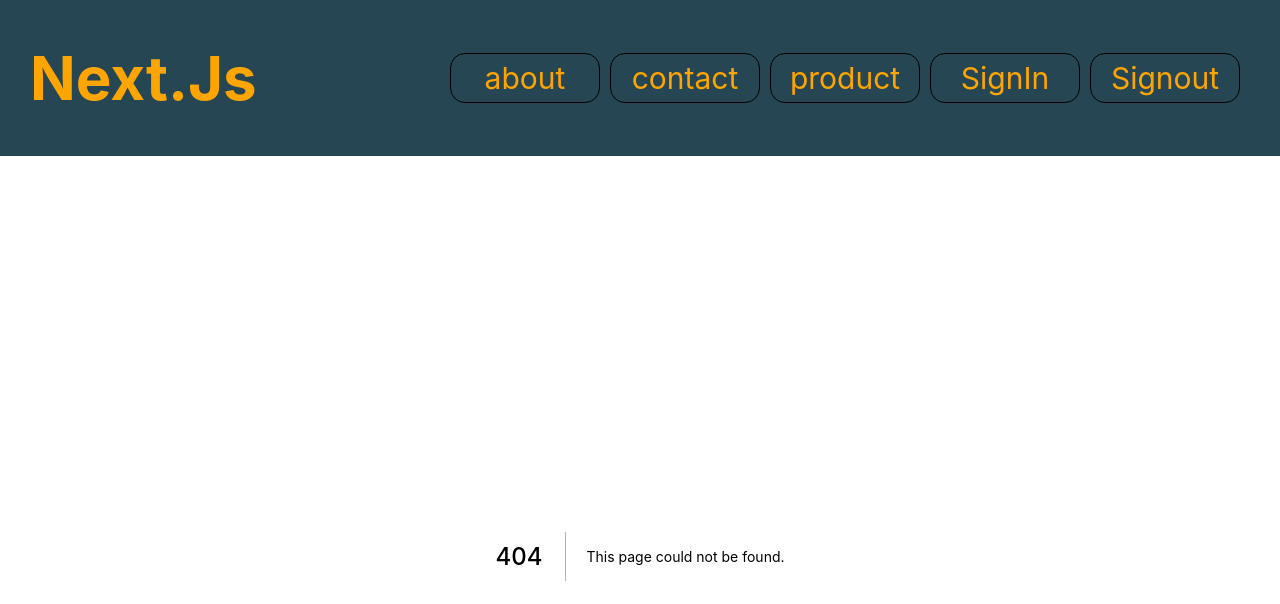
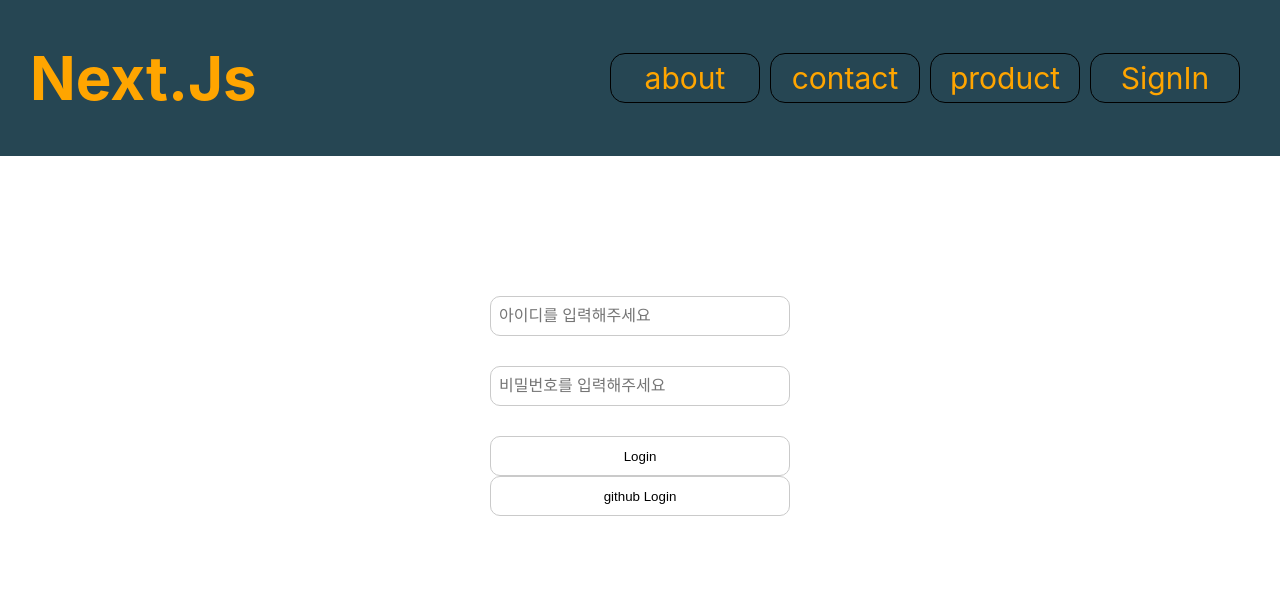
Before and after one commit to jungdeokwoo/next-playground, a Next.js app: page /login in a window 1280 px wide. Before the commit this address had no page. Shown: the top 604 px of the page. Built offline with nearby package versions, Linux system fonts and the light colour scheme; no server answers.

Commit message:
[ADD]custom Login
로그인페이지 따로 구현하기

```diff
--- a/components/Header.js
+++ b/components/Header.js
@@ -1,16 +1,17 @@
 import Link from 'next/link'
 import styled from 'styled-components'
-import { signIn, signOut } from 'next-auth/react'
+import { signOut, useSession } from 'next-auth/react'
 import { useRouter } from 'next/router'
 
 const Header = () => {
   const router = useRouter()
-  const signInHandler = () => {
-    signIn()
-  }
+  const session = useSession()
+
+  console.log(session)
 
   const signOutHandler = () => {
-    signOut('github')
+    signOut()
+    // signOut({ callbackUrl: 'http://localhost:3000/contact' })
   }
 
   return (
@@ -32,8 +33,14 @@ const Header = () => {
             <a>product</a>
           </Link>
         </Listitem>
-        <Listitem onClick={signInHandler}>SignIn</Listitem>
-        <Listitem onClick={signOutHandler}>Signout</Listitem>
+        {!session.data && (
+          <Listitem>
+            <Link href="/login">
+              <a>SignIn</a>
+            </Link>
+          </Listitem>
+        )}
+        {session.data && <Listitem onClick={signOutHandler}>Signout</Listitem>}
       </NavList>
     </HeaderTitle>
   )
--- a/pages/_app.js
+++ b/pages/_app.js
@@ -7,6 +7,7 @@ function MyApp({ Component, pageProps: { session, ...pageProps } }) {
   if (Component.getLayout) {
     return Component.getLayout(
       <SessionProvider session={session}>
+        <Header />
         <Component {...pageProps} />
       </SessionProvider>,
     )
@@ -21,8 +22,8 @@ function MyApp({ Component, pageProps: { session, ...pageProps } }) {
         <meta name="description" content="넥스트 연습해보기" />
       </Head>
       <GlobalStyles />
-      <Header />
       <SessionProvider session={session}>
+        <Header />
         <Component {...pageProps} />
       </SessionProvider>
     </>
--- a/pages/about.js
+++ b/pages/about.js
@@ -58,7 +58,6 @@ About.getLayout = function getLayout(page) {
       <Head>
         <title>AboutPage</title>
       </Head>
-      <Header />
       {page}
       <Footer />
     </>
--- a/pages/contact.js
+++ b/pages/contact.js
@@ -38,7 +38,6 @@ Contact.getLayout = function getLayout(page) {
       <Head>
         <title>Contact Page</title>
       </Head>
-      <Header />
       {page}
       <Footer />
     </>
--- /dev/null
+++ b/pages/login.js
@@ -0,0 +1,79 @@
+import { getProviders, signIn } from 'next-auth/react'
+import { useRouter } from 'next/router'
+import { useState } from 'react'
+
+const Login = () => {
+  const [userId, setUserId] = useState('')
+  const [userPassword, setUserPassword] = useState('')
+  const router = useRouter()
+  const providers = getProviders()
+
+  const loginHandler = async () => {
+    const status = await signIn('creditLogin', {
+      redirect: false,
+      username: userId,
+      password: userPassword,
+      callbackUrl: 'http://localhost:3000/about',
+    })
+    const provid = await getProviders()
+    console.log(provid)
+    if (status.ok) router.push('/')
+  }
+
+  const githubHandler = async () => {
+    signIn('githubLogin')
+  }
+
+  return (
+    <>
+      <div>
+        <input
+          type="text"
+          onChange={({ target }) => {
+            setUserId(target.value)
+          }}
+          placeholder="아이디를 입력해주세요"
+        />
+
+        <input
+          type="password"
+          onChange={({ target }) => {
+            setUserPassword(target.value)
+          }}
+          placeholder="비밀번호를 입력해주세요"
+        />
+        <button onClick={loginHandler}>Login</button>
+        <button onClick={githubHandler}>github Login</button>
+      </div>
+      <style jsx>{`
+        div {
+          display: flex;
+          flex-direction: column;
+          justify-content: center;
+          align-items: center;
+          height: 500px;
+        }
+        input {
+          width: 300px;
+          height: 40px;
+          margin-bottom: 30px;
+          padding: 8px;
+          font-size: 16px;
+          border: 1px solid #cacaca;
+          border-radius: 10px;
+          outline: none;
+        }
+        button {
+          width: 300px;
+          height: 40px;
+          border: 1px solid #cacaca;
+          border-radius: 10px;
+          background-color: white;
+          cursor: pointer;
+        }
+      `}</style>
+    </>
+  )
+}
+
+export default Login
```
Also changed, not shown: pages/api/auth/[...nextauth].js (+6 -4 lines).
